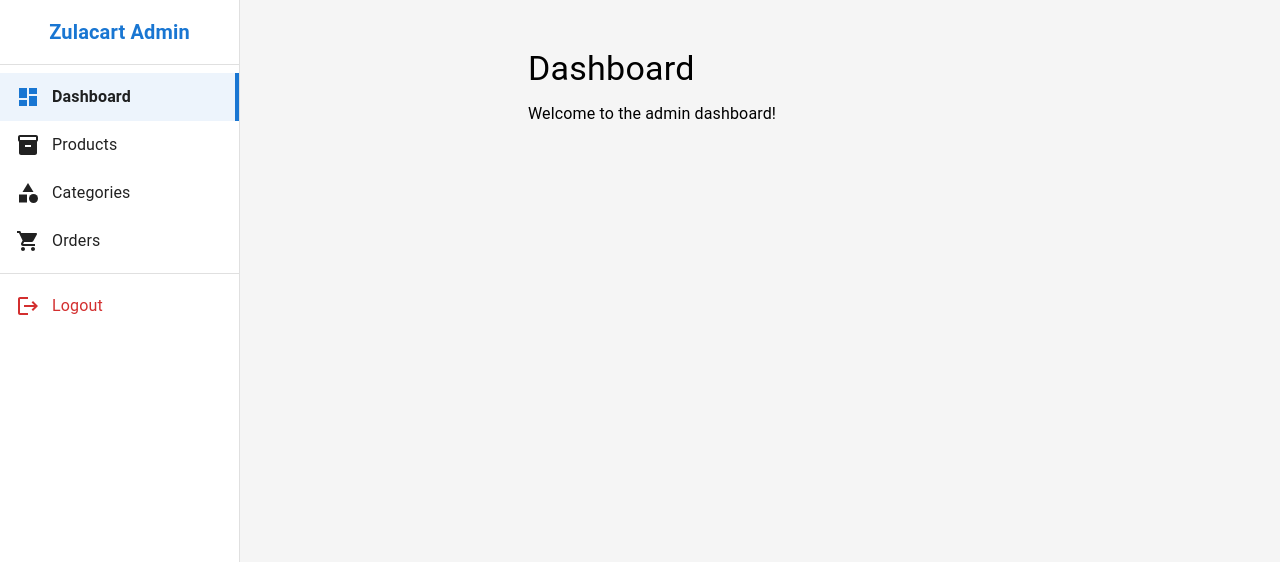
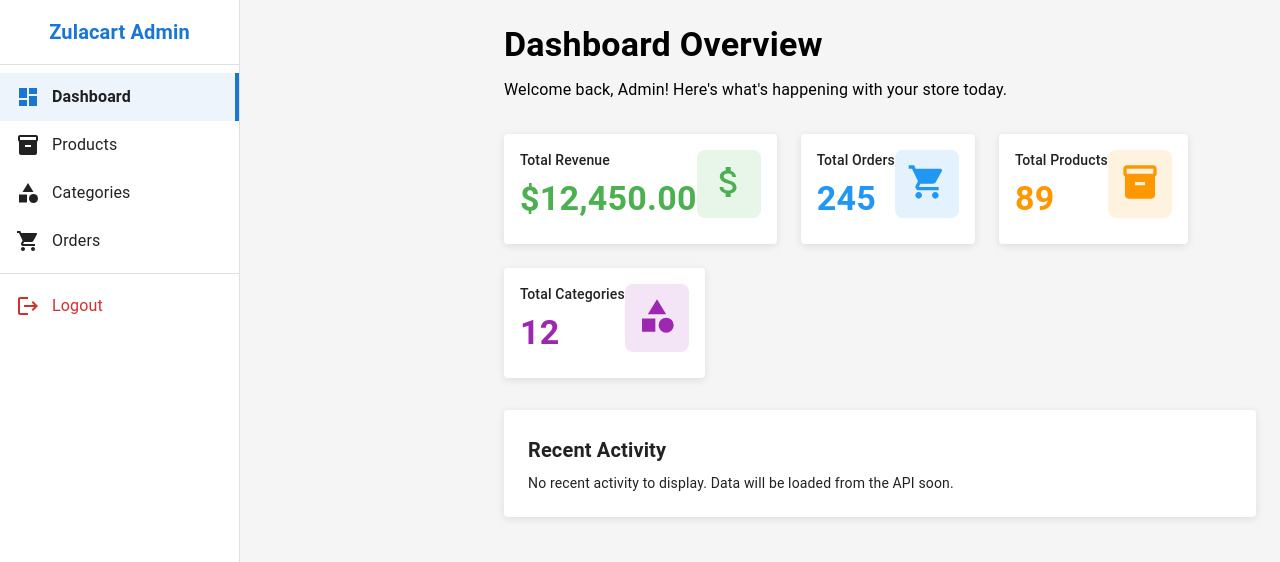
Before and after one commit to Naafeel/react-mui-ecommerce-admin-dashboard, a React (Vite) app: page / in a window 1280 px wide. Shown: the top 562 px of the page. Built offline with nearby package versions, Linux system fonts and the light colour scheme.

Commit message:
feat: add statistics cards to dashboard with MUI Grid and Card components

```diff
--- a/src/pages/Dashboard.jsx
+++ b/src/pages/Dashboard.jsx
@@ -1,14 +1,134 @@
-import { Typography, Box } from '@mui/material';
+import {
+  Box,
+  Grid,
+  Card,
+  CardContent,
+  Typography,
+  Paper,
+} from '@mui/material';
+import AttachMoneyIcon from '@mui/icons-material/AttachMoney';
+import ShoppingCartIcon from '@mui/icons-material/ShoppingCart';
+import InventoryIcon from '@mui/icons-material/Inventory';
+import CategoryIcon from '@mui/icons-material/Category';
+
+// Dummy data for now - we'll connect to API later
+const stats = [
+  {
+    title: 'Total Revenue',
+    value: '$12,450.00',
+    icon: <AttachMoneyIcon sx={{ fontSize: 40 }} />,
+    color: '#4caf50',
+    bgColor: '#e8f5e9',
+  },
+  {
+    title: 'Total Orders',
+    value: '245',
+    icon: <ShoppingCartIcon sx={{ fontSize: 40 }} />,
+    color: '#2196f3',
+    bgColor: '#e3f2fd',
+  },
+  {
+    title: 'Total Products',
+    value: '89',
+    icon: <InventoryIcon sx={{ fontSize: 40 }} />,
+    color: '#ff9800',
+    bgColor: '#fff3e0',
+  },
+  {
+    title: 'Total Categories',
+    value: '12',
+    icon: <CategoryIcon sx={{ fontSize: 40 }} />,
+    color: '#9c27b0',
+    bgColor: '#f3e5f5',
+  },
+];
 
 function Dashboard() {
   return (
-    <Box sx={{ p: 3 }}>
-      <Typography variant="h4" gutterBottom>
-        Dashboard
-      </Typography>
-      <Typography variant="body1">
-        Welcome to the admin dashboard!
-      </Typography>
+    <Box>
+      {/* Page Header */}
+      <Box sx={{ mb: 4 }}>
+        <Typography variant="h4" gutterBottom sx={{ fontWeight: 600 }}>
+          Dashboard Overview
+        </Typography>
+        <Typography variant="body1" color="text.secondary">
+          Welcome back, Admin! Here's what's happening with your store today.
+        </Typography>
+      </Box>
+
+      {/* Statistics Cards */}
+      <Grid container spacing={3}>
+        {stats.map((stat, index) => (
+          <Grid item xs={12} sm={6} md={3} key={index}>
+            <Card
+              sx={{
+                height: '100%',
+                boxShadow: '0 2px 8px rgba(0,0,0,0.1)',
+                transition: 'transform 0.2s, box-shadow 0.2s',
+                '&:hover': {
+                  transform: 'translateY(-4px)',
+                  boxShadow: '0 4px 16px rgba(0,0,0,0.15)',
+                },
+              }}
+            >
+              <CardContent>
+                <Box
+                  sx={{
+                    display: 'flex',
+                    justifyContent: 'space-between',
+                    alignItems: 'flex-start',
+                  }}
+                >
+                  <Box>
+                    <Typography
+                      variant="body2"
+                      color="text.secondary"
+                      sx={{ mb: 1, fontWeight: 500 }}
+                    >
+                      {stat.title}
+                    </Typography>
+                    <Typography
+                      variant="h4"
+                      sx={{
+                        fontWeight: 700,
+                        color: stat.color,
+                      }}
+                    >
+                      {stat.value}
+                    </Typography>
+                  </Box>
+                  <Box
+                    sx={{
+                      backgroundColor: stat.bgColor,
+                      borderRadius: 2,
+                      p: 1.5,
+                      color: stat.color,
+                    }}
+                  >
+                    {stat.icon}
+                  </Box>
+                </Box>
+              </CardContent>
+            </Card>
+          </Grid>
+        ))}
+      </Grid>
+
+      {/* Recent Activity Section */}
+      <Paper
+        sx={{
+          mt: 4,
+          p: 3,
+          boxShadow: '0 2px 8px rgba(0,0,0,0.1)',
+        }}
+      >
+        <Typography variant="h6" gutterBottom sx={{ fontWeight: 600 }}>
+          Recent Activity
+        </Typography>
+        <Typography variant="body2" color="text.secondary">
+          No recent activity to display. Data will be loaded from the API soon.
+        </Typography>
+      </Paper>
     </Box>
   );
 }
```
